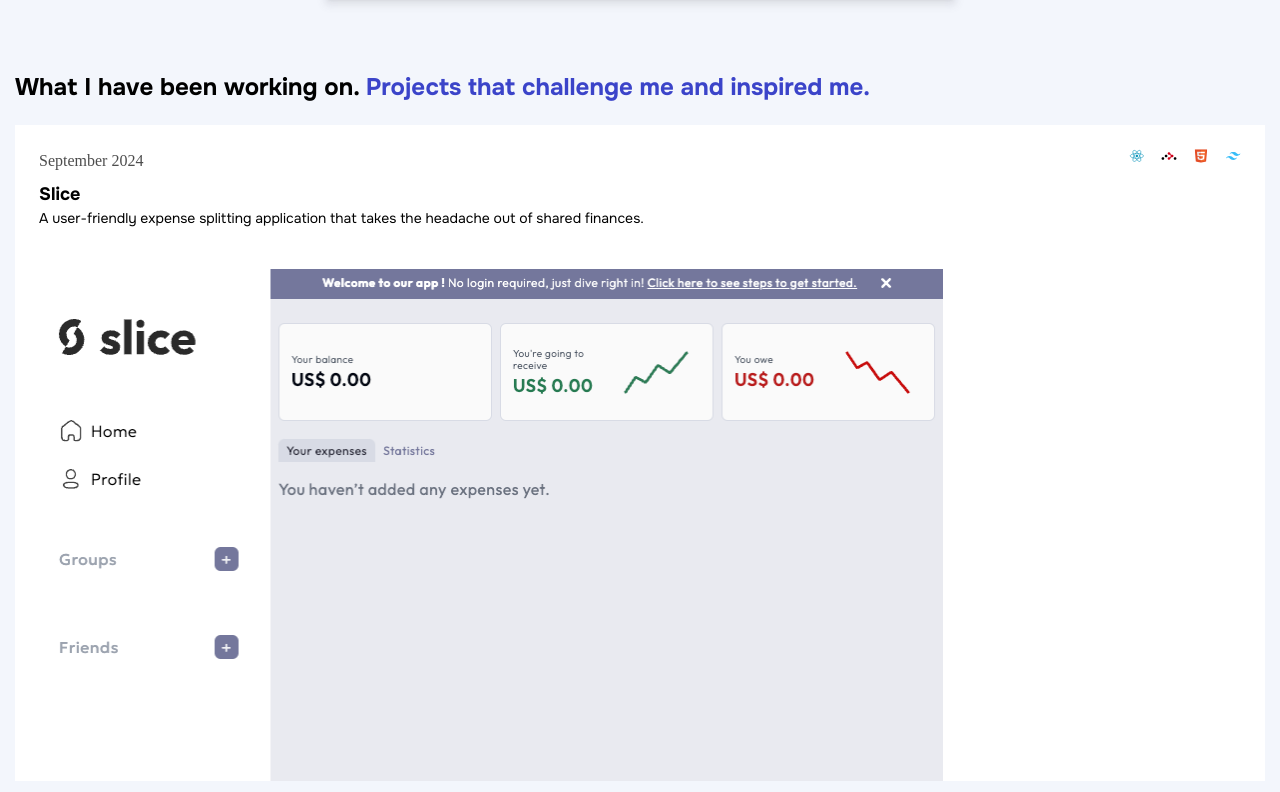
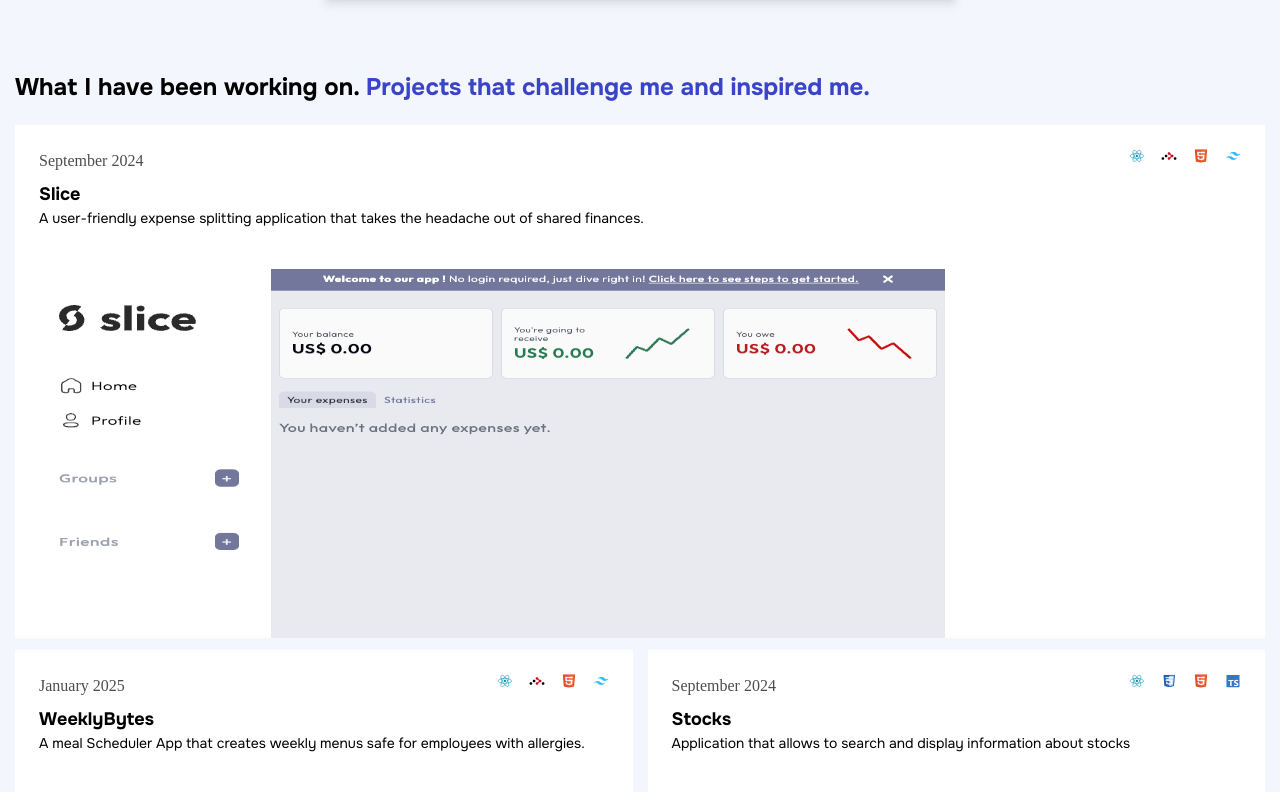
Before and after one commit to ivannissimrch/Portfolio, a Next.js app: page / in a window 1280 px wide. Shown: the part 920-1712 px from the top of the page. Built offline with nearby package versions, Linux system fonts and the light colour scheme.

Commit message:
Update the projects layout on the tablet view

```diff
--- a/src/app/globals.css
+++ b/src/app/globals.css
@@ -3,8 +3,8 @@
 /* ------------------------------------------------------------------------------------ */
 /* https://piccalil.li/blog/a-modern-css-reset/ */
 
-* {
-}
+/* * {
+} */
 
 /* Box sizing */
 *,
@@ -414,6 +414,10 @@ p {
   margin-bottom: 12px;
   flex-direction: column;
 }
+
+.project {
+  background-color: blue;
+}
 .card-title {
   padding: 24px;
 }
@@ -439,6 +443,18 @@ p {
 @media (min-width: 560px) {
   .projects-title {
     font-size: var(--fs-450);
+  }
+
+  .cards-container {
+    display: grid;
+    grid-template-columns: repeat(2, 1fr);
+    grid-template-rows: repeat(2, 1fr);
+    grid-column-gap: 15px;
+    grid-row-gap: 0px;
+  }
+
+  .project1 {
+    grid-area: 1 / 1 / 2 / 3;
   }
 
   .card-image-mobile {
--- a/src/app/page.js
+++ b/src/app/page.js
@@ -78,7 +78,7 @@ export default function Home() {
         </h4>
         <span className="cards-container">
           {PROJECTS_INFO.map((project, idx) => (
-            <Card key={project.title} project={project} />
+            <Card key={project.title} project={project} className="project" />
           ))}
         </span>
       </section>
--- a/src/components/Card.jsx
+++ b/src/components/Card.jsx
@@ -3,12 +3,11 @@ import Link from "next/link";
 
 export default function Card({ project }) {
   const { date, icons, title, description, image, imageTablet } = project;
-  console.log(image);
-  console.log(icons);
+  const customStyles = project.title === "Slice" ? "project1" : "";
   return (
     <Link
       href={title}
-      className="w-full h-full bg-white card-container flex link-text text-black"
+      className={`w-full h-full bg-white card-container flex link-text text-black ${customStyles}`}
     >
       <section className="card-title bg-white">
         <section className="flex card-date-icons">
@@ -34,19 +33,15 @@ export default function Card({ project }) {
         alt="project image"
         width={405}
         height={369}
-        className={`${
-          imageTablet === "/images/sliceTablet.png" ? "card-image-mobile" : ""
-        }`}
+        className={"card-image-mobile"}
       />
-      {imageTablet === "/images/sliceTablet.png" && (
-        <Image
-          src={imageTablet}
-          alt="project image"
-          width={928}
-          height={512}
-          className="card-image-tablet "
-        />
-      )}
+      <Image
+        src={title === "Slice" ? imageTablet : image}
+        alt="project image"
+        width={930}
+        height={369}
+        className="card-image-tablet"
+      />
     </Link>
   );
 }
```
